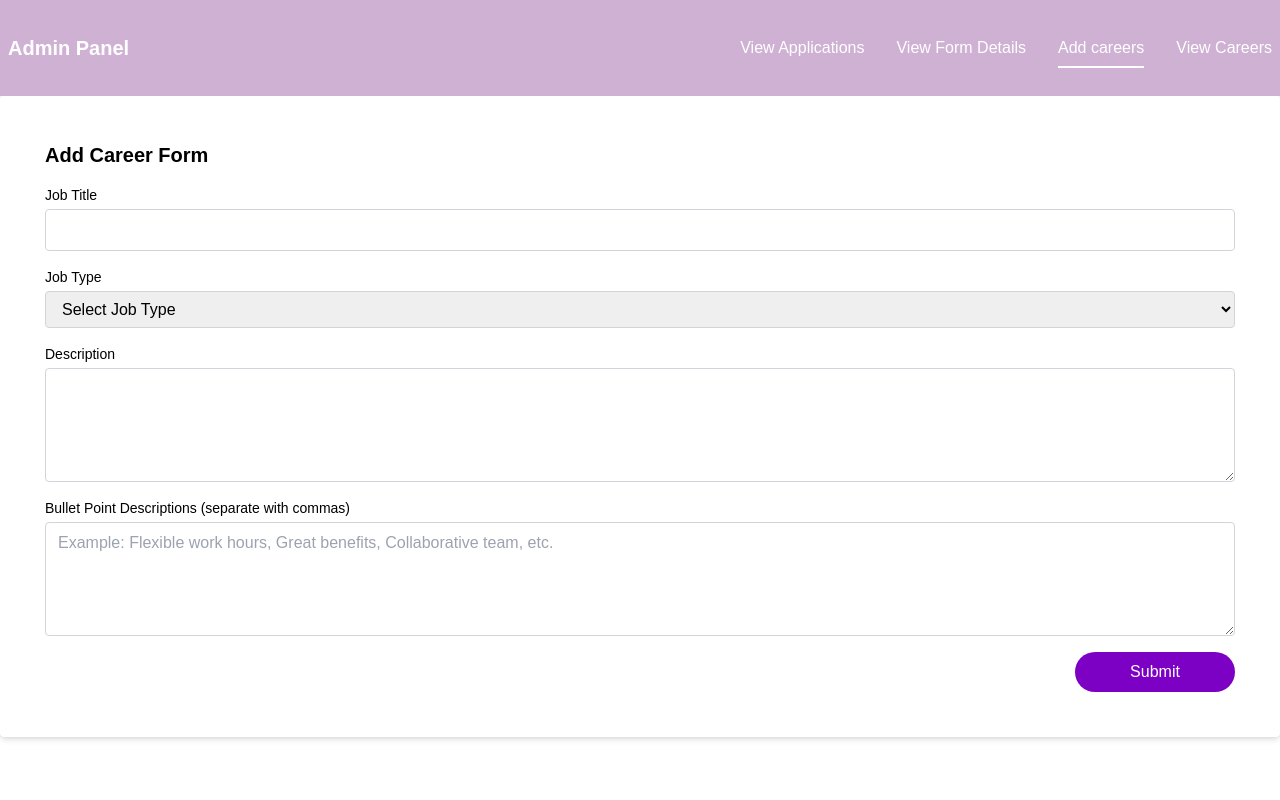
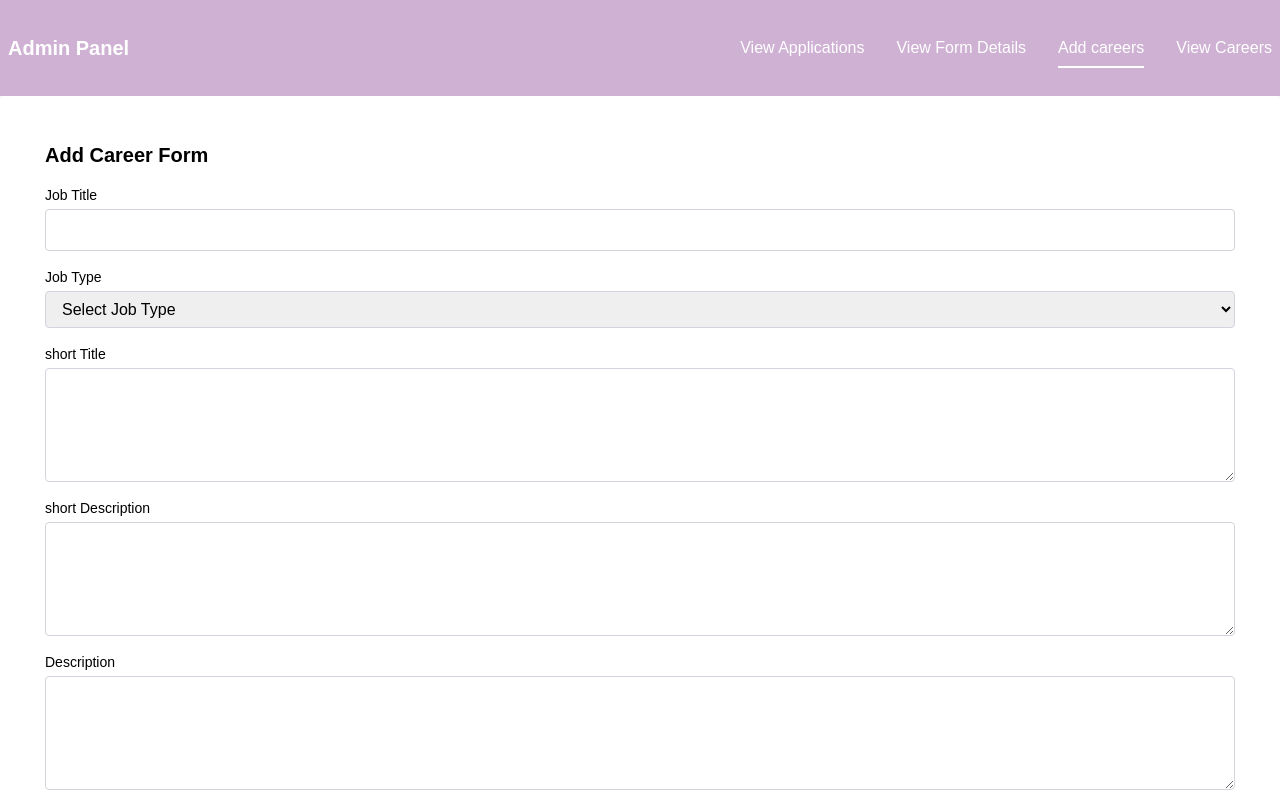
Before and after one commit to SPLkavinga/AsipiyaSoft-Website, a React (Vite) app in the folder Frontend/: page /AddCareers in a window 1280 px wide. Shown: the top 800 px of the page. Built offline with nearby package versions, Linux system fonts and the light colour scheme.

Commit message:
Add new colums and fields

```diff
--- a/Frontend/src/Admin/AddCareers.jsx
+++ b/Frontend/src/Admin/AddCareers.jsx
@@ -5,9 +5,11 @@
 function AddCareers() {
   const [formData, setFormData] = useState({
     title: "",
-    jobType: "", // Full-time or Part-time
+    jobType: "",
     description: "",
     bulletPoints: "",
+    shortdis: "",
+    shortTitle: "",
   });
 
   const handleChange = (e) => {
@@ -28,6 +30,8 @@
         jobType: "",
         description: "",
         bulletPoints: "",
+        shortdis: "",
+        shortTitle: "",
       });
     } catch (error) {
       console.error(error);
@@ -79,6 +83,38 @@
           </div>
 
           <div>
+            <label htmlFor="shortTitle" className="block text-sm font-medium">
+            short Title
+            </label>
+            <textarea
+              id="shortTitle"
+              name="shortTitle"
+              value={formData.shortTitle}
+              onChange={handleChange}
+              rows="4"
+              className="block w-full px-3 py-2 mt-1 border border-gray-300 rounded focus:ring-blue-500 focus:border-blue-500"
+              required
+            ></textarea>
+          </div>
+
+          <div>
+            <label htmlFor="shortdis" className="block text-sm font-medium">
+            short Description
+            </label>
+            <textarea
+              id="shortdis"
+              name="shortdis"
+              value={formData.shortdis}
+              onChange={handleChange}
+              rows="4"
+              className="block w-full px-3 py-2 mt-1 border border-gray-300 rounded focus:ring-blue-500 focus:border-blue-500"
+              required
+            ></textarea>
+          </div>
+
+
+
+          <div>
             <label htmlFor="description" className="block text-sm font-medium">
               Description
             </label>
--- a/Frontend/src/Admin/CareerDetails.jsx
+++ b/Frontend/src/Admin/CareerDetails.jsx
@@ -77,11 +77,17 @@
       </div>
 
       {/* Career Details Section */}
-      <div className="flex items-center justify-center min-h-screen px-4 py-10 md:p-20">
+      <div className="flex items-center justify-center min-h-screen px-8 py-10 md:p-20">
         <div className="w-full max-w-[1200px]">
           {/* Job Type Badge */}
           <div className="mb-4 w-full">
-            <span className="block mt-4 text-sm text-black md:text-[16px] break-words whitespace-pre-wrap">
+            <span className="block mt-4 text-lg text-black  md:text-[28px] font-semibold break-words whitespace-pre-wrap">
+              {careerDetails.shortTitle}
+            </span>
+            <span className="block mt-2 text-sm text-black md:text-[16px] font-semibold break-words whitespace-pre-wrap">
+              {careerDetails.shortdis}
+            </span>
+            <span className="block  text-sm text-black md:text-[16px] break-words whitespace-pre-wrap mb-10">
               {careerDetails.description}
             </span>
           </div>
```
Also changed, not shown: 1 other file (tests, documents, lock files or other folders).
